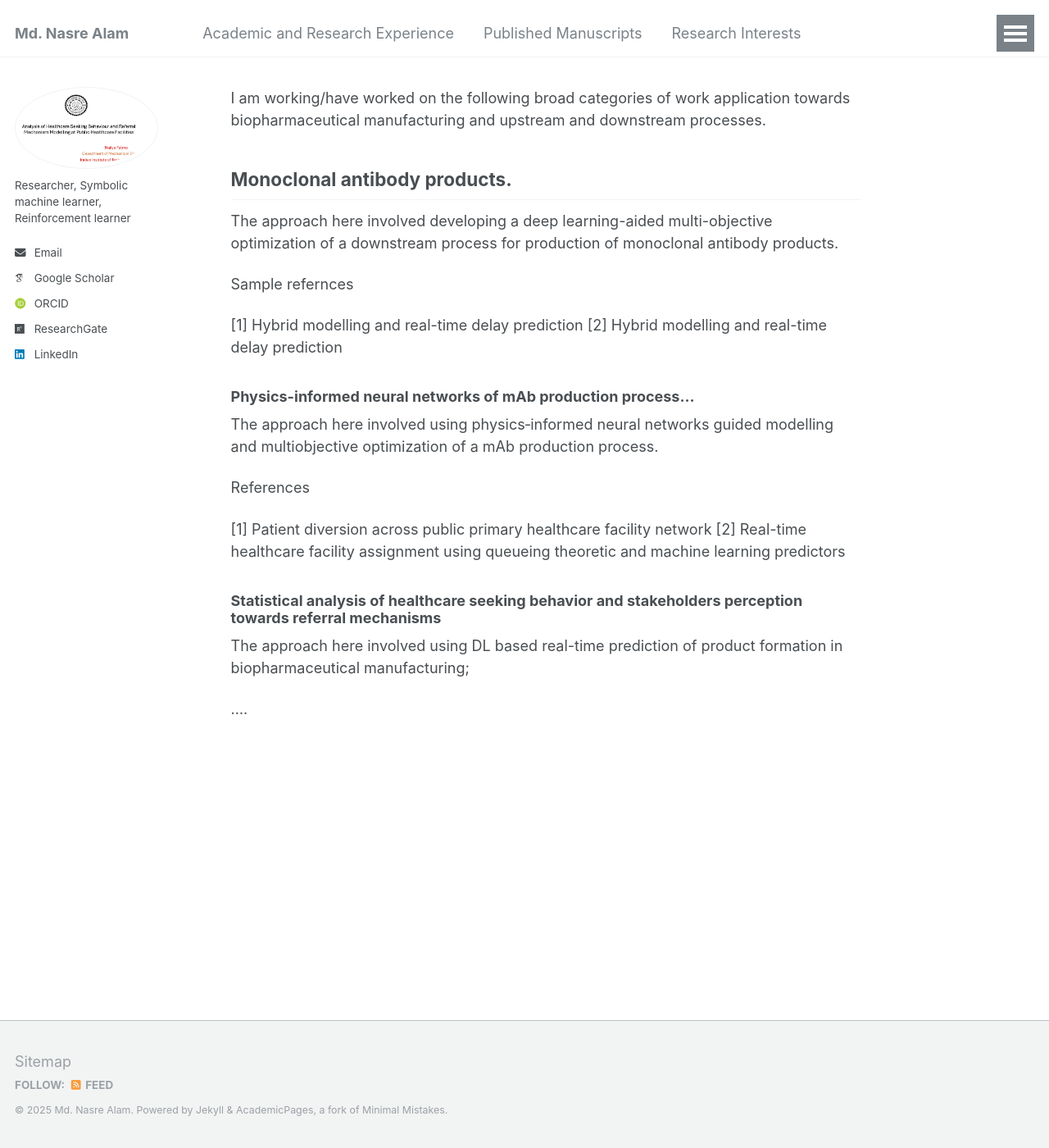
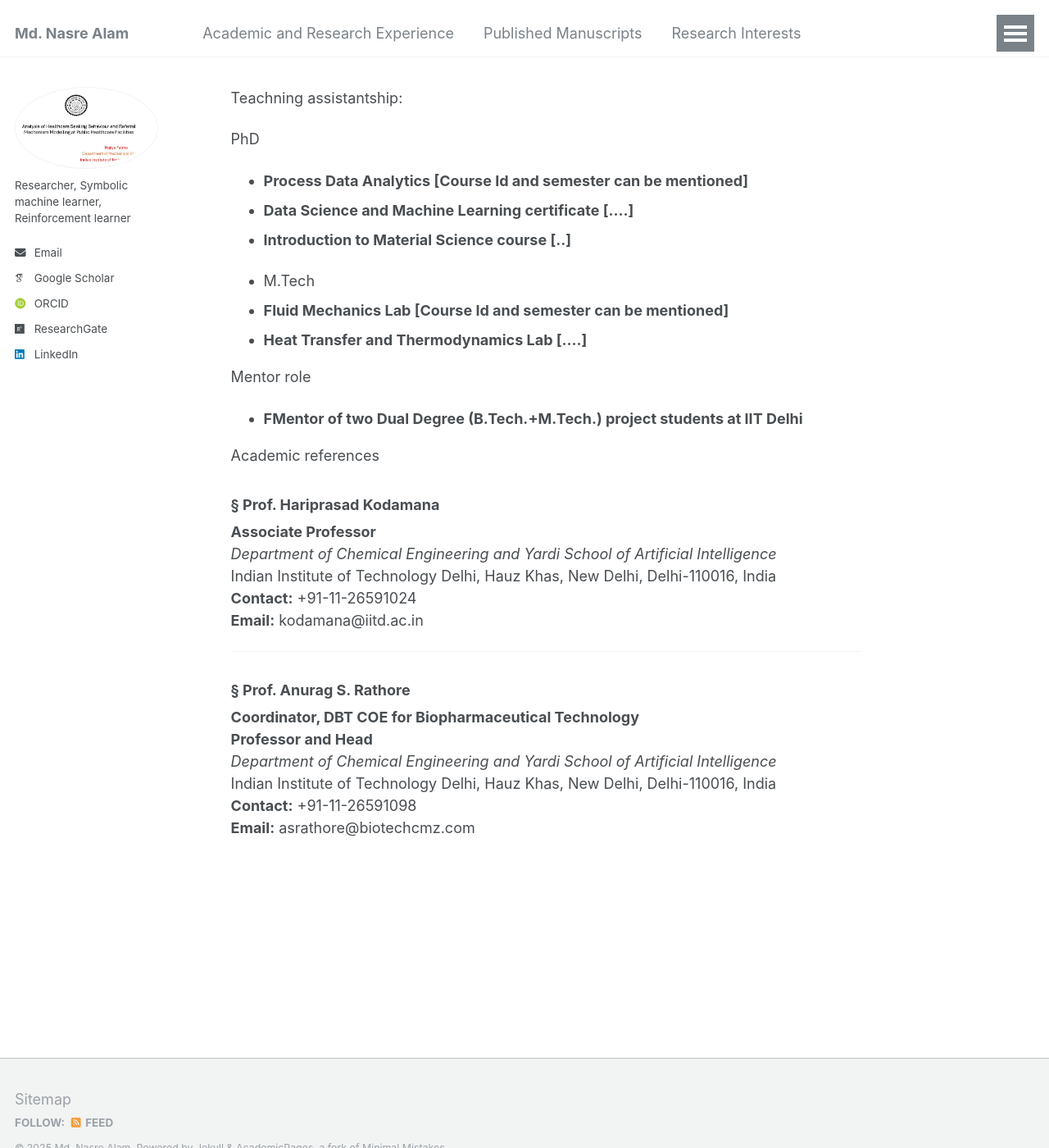
Before and after one commit to mdnasreiit/mdnasreiit.github.io, a Jekyll site: the page built from _pages/404.md, in a window 1280 px wide and 1400 px high. Shown: the whole window at 82% size. Built offline with Jekyll 4.4.1, drawn with Linux system fonts in a browser that asks for light colours; some web fonts are replaced.

Commit message:
Update 404.md

```diff
--- a/_pages/404.md
+++ b/_pages/404.md
@@ -8,34 +8,38 @@ redirect_from:
 ---
 
 
+Teachning assistantship:
 
-I am working/have worked on the following broad categories of work application towards biopharmaceutical manufacturing and upstream and downstream processes.
+PhD
+- **Process Data Analytics [Course Id and semester can be mentioned]**
+- **Data Science and Machine Learning certificate [....]**
+- **Introduction to Material Science course [..]**
 
 
-## Monoclonal antibody products.
+- M.Tech
+- **Fluid Mechanics Lab [Course Id and semester can be mentioned]**
+- **Heat Transfer and Thermodynamics Lab [....]**
+
+Mentor role
+
+- **FMentor of two Dual Degree (B.Tech.+M.Tech.) project students at IIT Delhi**
 
 
-The approach here involved developing a deep learning-aided multi-objective optimization of a downstream process for production of monoclonal antibody products.
+Academic references
 
-Sample refernces
+### § **Prof. Hariprasad Kodamana**
+**Associate Professor**
+*Department of Chemical Engineering and Yardi School of Artificial Intelligence*
+Indian Institute of Technology Delhi, Hauz Khas, New Delhi, Delhi-110016, India
+**Contact:** +91-11-26591024
+**Email:** kodamana@iitd.ac.in
 
-[1] Hybrid modelling and real-time delay prediction
-[2] Hybrid modelling and real-time delay prediction
+---
 
-
-### Physics-informed neural networks of mAb production process...
-
-The approach here involved using physics‐informed neural networks guided modelling and multiobjective optimization of a mAb production process.
-
-References
-
-[1] Patient diversion across public primary healthcare facility network
-[2] Real-time healthcare facility assignment using queueing theoretic and machine learning predictors
-
-
-### Statistical analysis of healthcare seeking behavior and stakeholders perception towards referral mechanisms
-
-The approach here involved using DL based real-time prediction of product formation in biopharmaceutical manufacturing;
-
-
-....
+### § **Prof. Anurag S. Rathore**
+**Coordinator, DBT COE for Biopharmaceutical Technology**
+**Professor and Head**
+*Department of Chemical Engineering and Yardi School of Artificial Intelligence*
+Indian Institute of Technology Delhi, Hauz Khas, New Delhi, Delhi-110016, India
+**Contact:** +91-11-26591098
+**Email:** asrathore@biotechcmz.com
```
